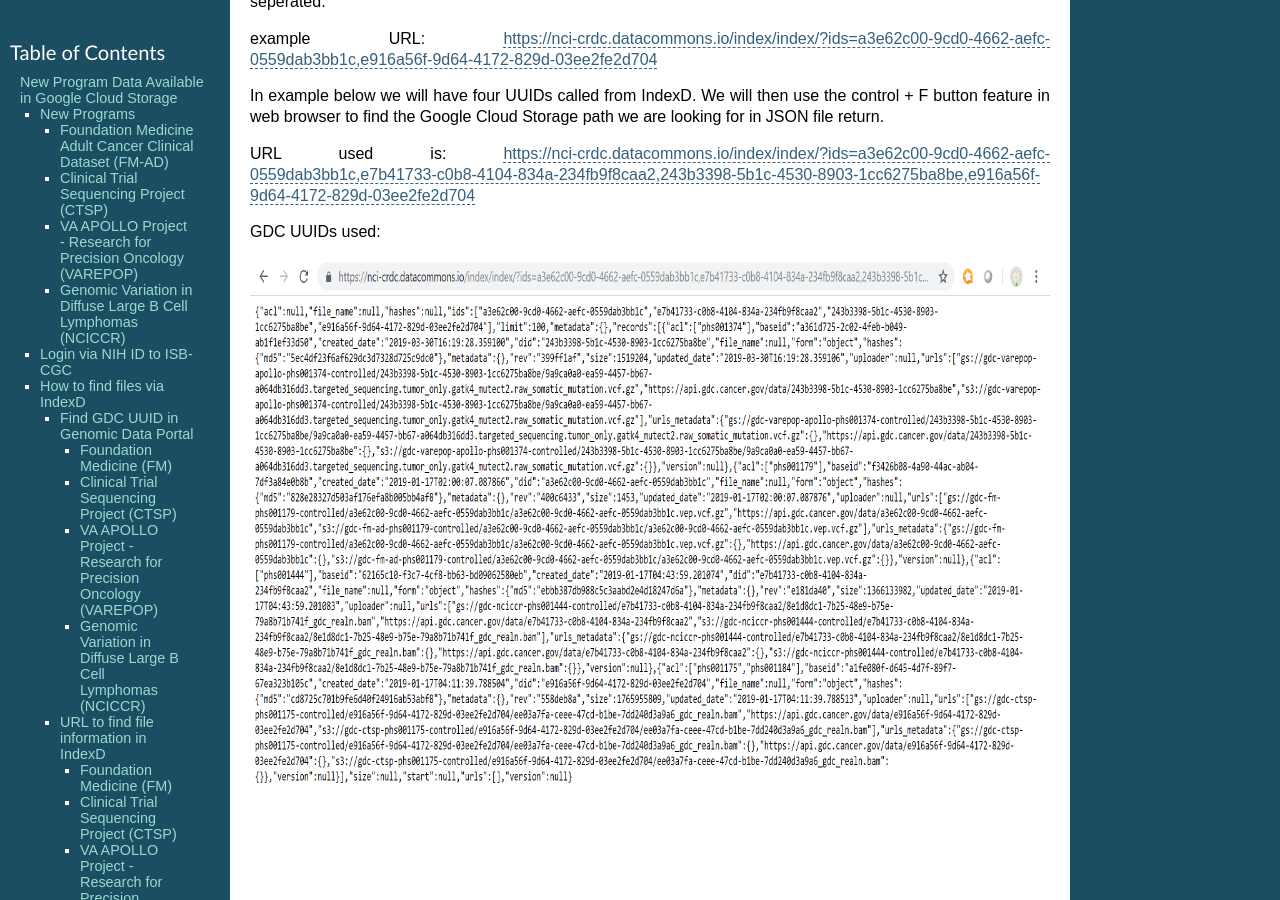
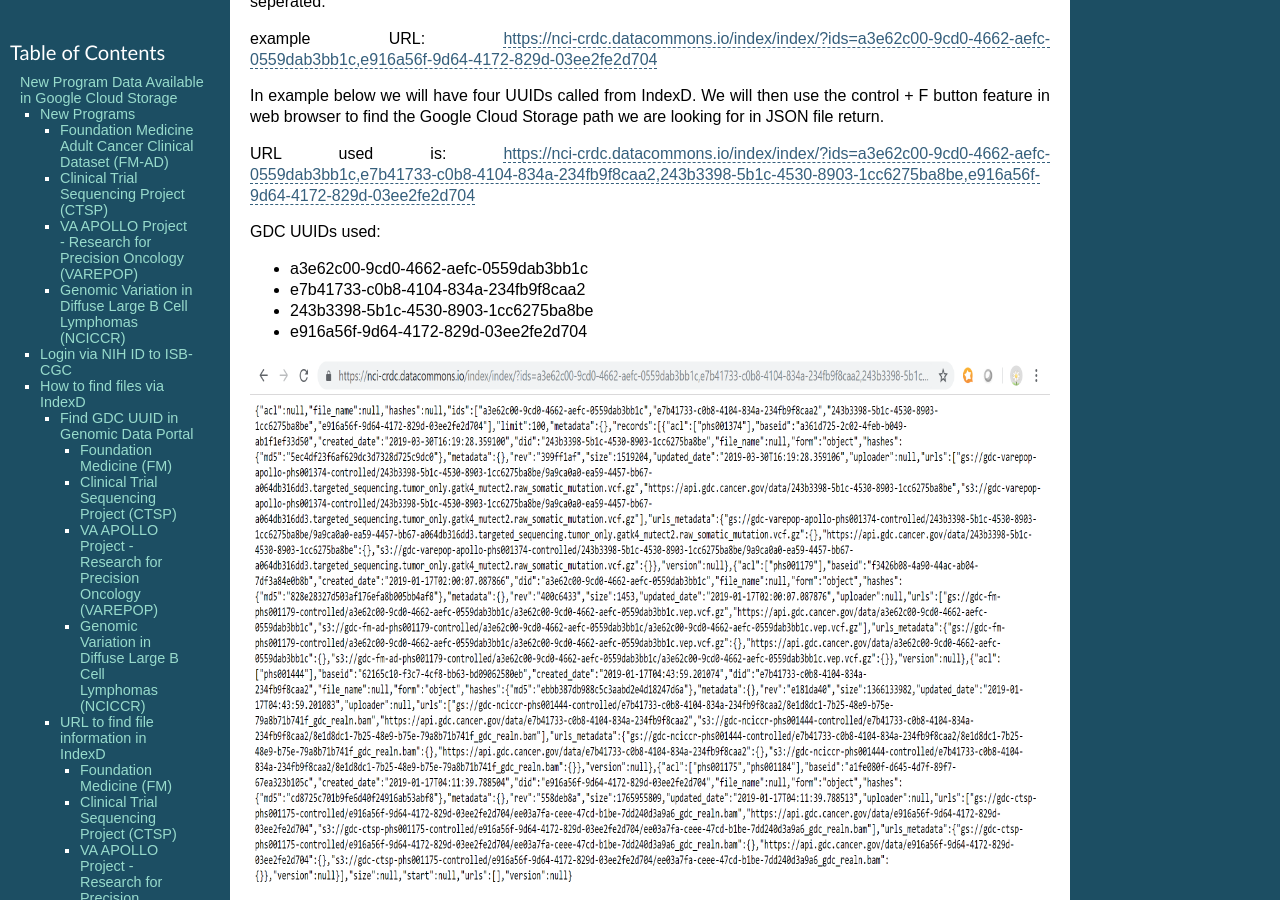
Before and after one commit to isb-cgc/readthedocs, a Sphinx documentation site: the page built from docs/source/sections/data/data2/AccessData/AccessviaIndexD.rst, in a window 1280 px wide and 900 px high, scrolled down 8661 px. Built offline with Sphinx 7.4.7, drawn with Linux system fonts in a browser that asks for light colours; pages that are not in the unit, such as notebooks, are missing from menus.

Commit message:
uuids used added

```diff
--- a/docs/source/sections/data/data2/AccessData/AccessviaIndexD.rst
+++ b/docs/source/sections/data/data2/AccessData/AccessviaIndexD.rst
@@ -232,6 +232,11 @@ URL used is: https://nci-crdc.datacommons.io/index/index/?ids=a3e62c00-9cd0-4662
 
 GDC UUIDs used:
 
+- a3e62c00-9cd0-4662-aefc-0559dab3bb1c
+- e7b41733-c0b8-4104-834a-234fb9f8caa2
+- 243b3398-5b1c-4530-8903-1cc6275ba8be
+- e916a56f-9d64-4172-829d-03ee2fe2d704
+
 
 
 .. image:: indexD-fourUUIDs_Before.PNG
```
